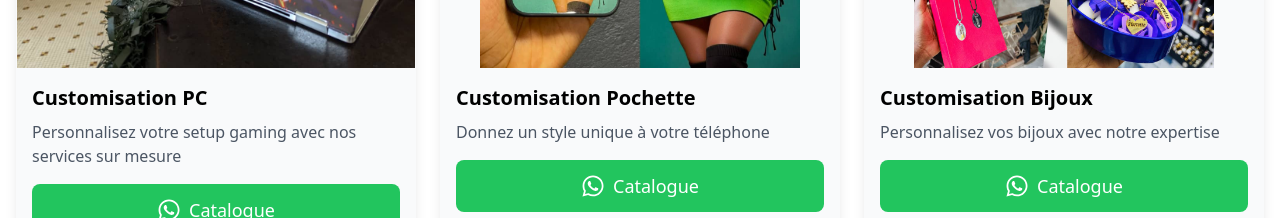
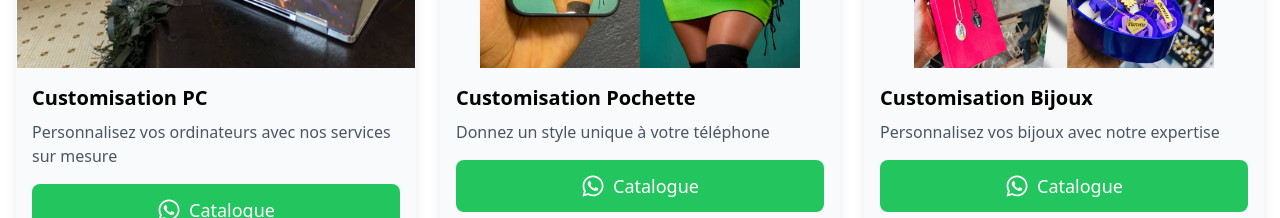
Before and after one commit to THEKAN01/projet-ecom, a React (Vite) app: page / in a window 1280 px wide. Shown: the part 1200-1418 px from the top of the page. Built offline with nearby package versions, Linux system fonts and the light colour scheme; a web font is replaced by a local one.

Commit message:
Mise à jour du projet :correction custo

```diff
--- a/src/components/Services.jsx
+++ b/src/components/Services.jsx
@@ -6,7 +6,7 @@ export const Services = () => {
   const services = [
     {
       title: 'Customisation PC',
-      description: 'Personnalisez votre setup gaming avec nos services sur mesure',
+      description: 'Personnalisez vos ordinateurs avec nos services sur mesure',
       image: './images/services/custo_pc.jpg',
       whatsappLink: 'https://wa.me/p/24399411629704664/237679956338',
     },
```
